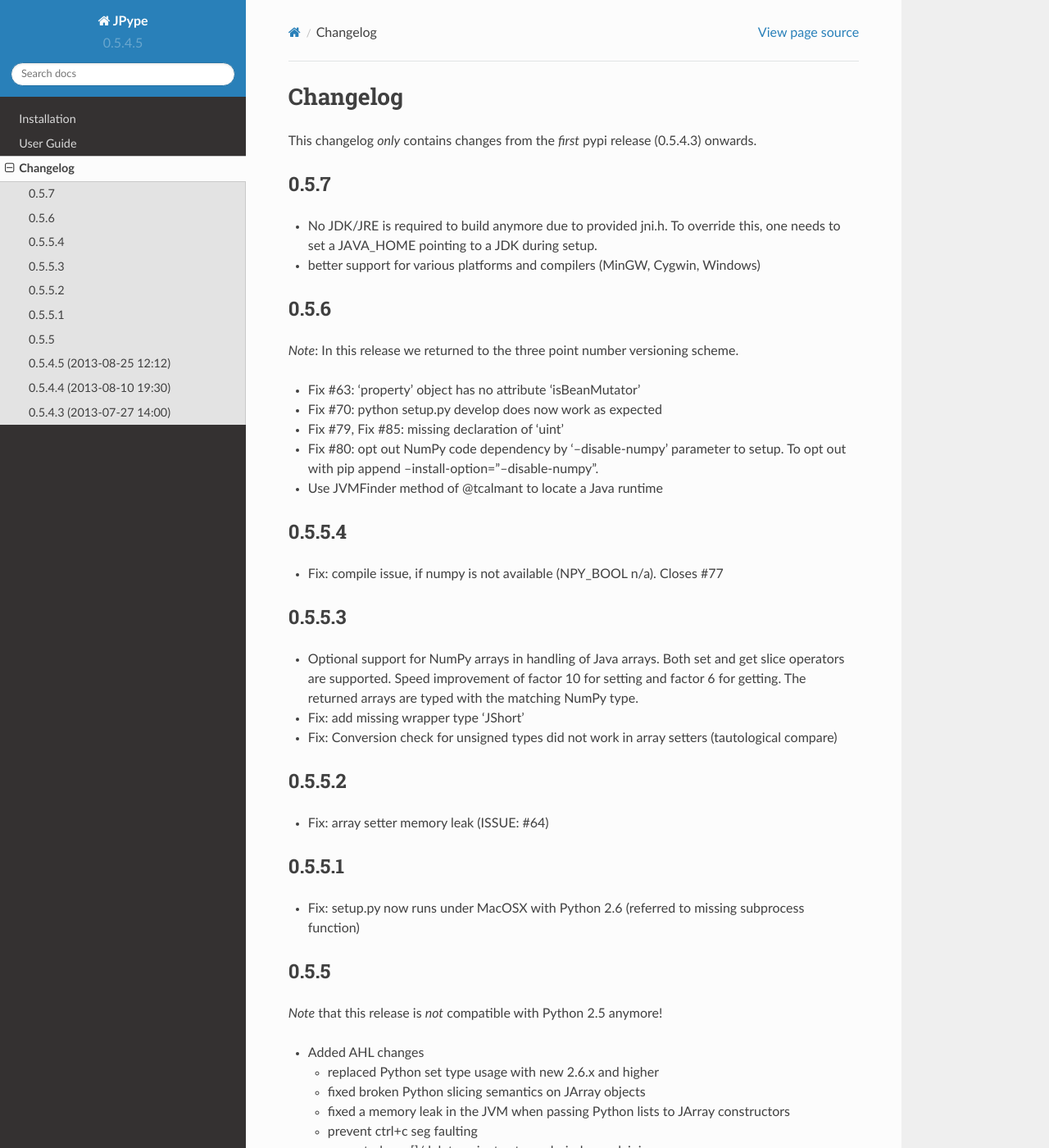
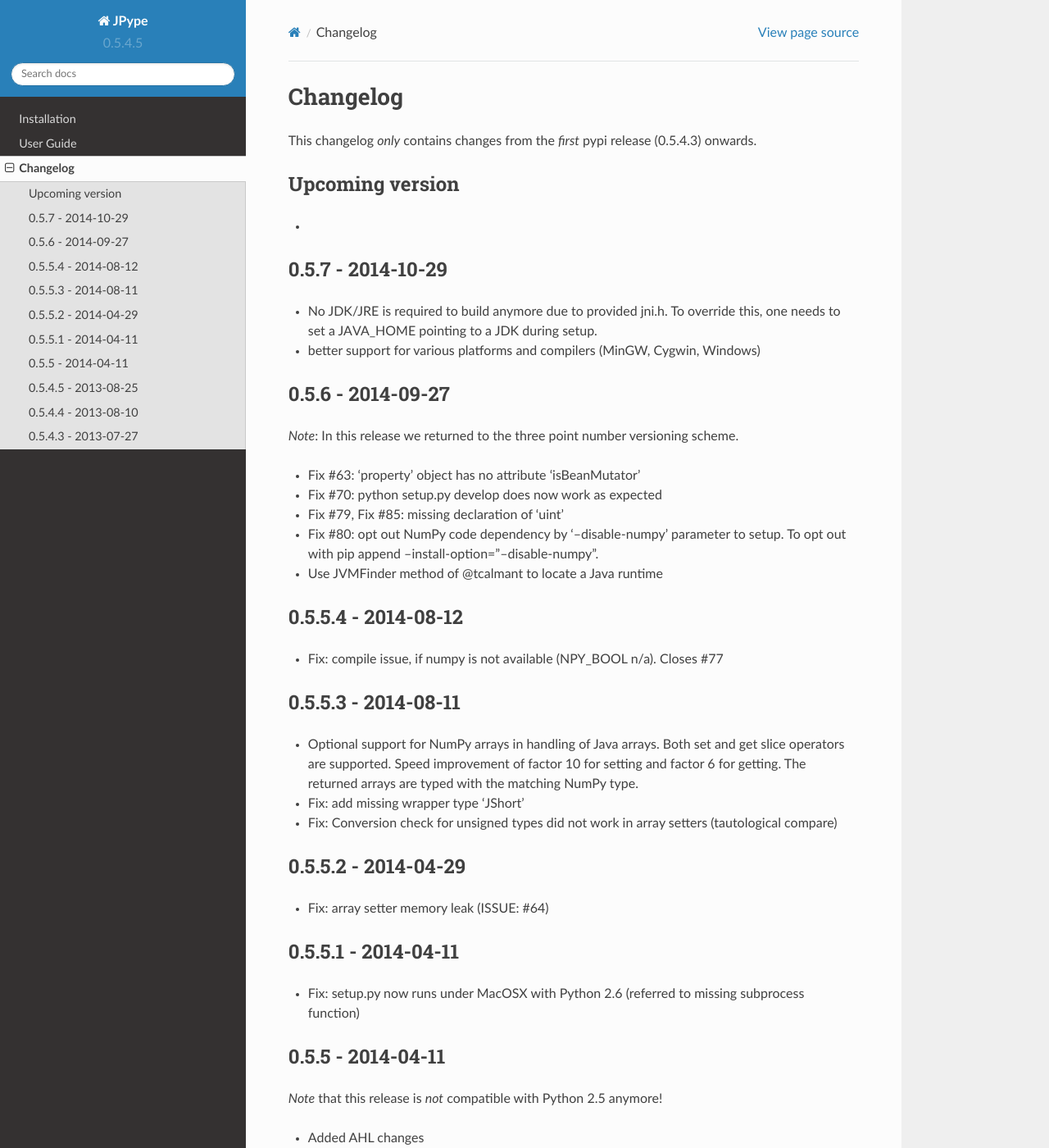
Before and after one commit to jpype-project/jpype, a Sphinx documentation site: the page built from doc/CHANGELOG.rst, in a window 1280 px wide and 1400 px high. Shown: the whole window at 82% size. Built offline with Sphinx 7.4.7 and the Read the Docs theme 2.0.0, drawn with Linux system fonts in a browser that asks for light colours; some of the changed text lies outside the part shown.

```diff
--- a/dev-requirements.txt
+++ b/dev-requirements.txt
@@ -1,2 +1,3 @@
 Sphinx==1.2.1
 sphinx-rtd-theme==0.1.5
+bumpversion==0.5.1
--- a/doc/CHANGELOG.rst
+++ b/doc/CHANGELOG.rst
@@ -3,14 +3,18 @@ Changelog
 
 This changelog *only* contains changes from the *first* pypi release (0.5.4.3) onwards.
 
-0.5.7
------
+Upcoming version
+----------------
+*
+
+0.5.7 - 2014-10-29
+------------------
 * No JDK/JRE is required to build anymore due to provided jni.h. To override
   this, one needs to set a JAVA_HOME pointing to a JDK during setup.
 * better support for various platforms and compilers (MinGW, Cygwin, Windows)
 
-0.5.6
------
+0.5.6 - 2014-09-27
+------------------
 *Note*: In this release we returned to the three point number versioning scheme.
 
 * Fix #63: 'property' object has no attribute 'isBeanMutator'
@@ -20,28 +24,28 @@ This changelog *only* contains changes from the *first* pypi release (0.5.4.3) o
   To opt out with pip append --install-option="--disable-numpy".
 * Use JVMFinder method of @tcalmant to locate a Java runtime
 
-0.5.5.4
--------
+0.5.5.4 - 2014-08-12
+--------------------
 * Fix: compile issue, if numpy is not available (NPY_BOOL n/a). Closes #77
 
-0.5.5.3
--------
+0.5.5.3 - 2014-08-11
+--------------------
 * Optional support for NumPy arrays in handling of Java arrays. Both set and get
   slice operators are supported. Speed improvement of factor 10 for setting and
   factor 6 for getting. The returned arrays are typed with the matching NumPy type.
 * Fix: add missing wrapper type 'JShort'
 * Fix: Conversion check for unsigned types did not work in array setters (tautological compare)
 
-0.5.5.2
--------
+0.5.5.2 - 2014-04-29
+--------------------
 * Fix: array setter memory leak (ISSUE: #64)
 
-0.5.5.1
--------
+0.5.5.1 - 2014-04-11
+--------------------
 * Fix: setup.py now runs under MacOSX with Python 2.6 (referred to missing subprocess function)
 
-0.5.5
------
+0.5.5 - 2014-04-11
+------------------
 
 *Note* that this release is *not* compatible with Python 2.5 anymore!
 
@@ -71,18 +75,18 @@ This changelog *only* contains changes from the *first* pypi release (0.5.4.3) o
 * Fix memory leak in typemanager
 * Add userguide from sourceforge project by @baztian
 
-0.5.4.5 (2013-08-25 12:12)
---------------------------
+0.5.4.5 - 2013-08-25
+--------------------
 
 * Added support for OSX 10.9 Mavericks by @rmangino (#16)
 
-0.5.4.4 (2013-08-10 19:30)
---------------------------
+0.5.4.4 - 2013-08-10
+--------------------
 
 * Rewritten Java Home directory Search by @marsam (#13, #12 and #7)
 * Stylistic cleanups of setup.py
 
-0.5.4.3 (2013-07-27 14:00)
---------------------------
+0.5.4.3 - 2013-07-27
+--------------------
 
 Initial pypi release with most fixes for easier installation
--- a/jpype/__init__.py
+++ b/jpype/__init__.py
@@ -25,6 +25,9 @@ from ._gui import *
 
 from . import JClassUtil
 
+__version_info__ = (0, 5, 7)
+__version__ = ".".join(str(i) for i in __version_info__)
+
 def JIterator(it):
     """Deprecated"""
     return it
```
Also changed, not shown: .bumpversion.cfg (added).
